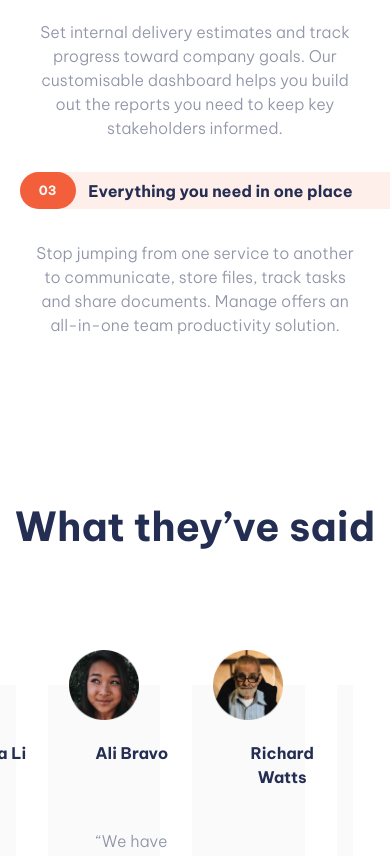
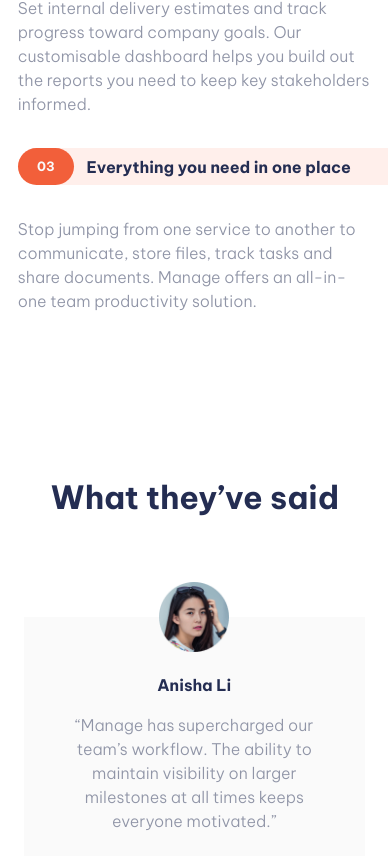
Before and after one commit to justPulfer/manage-landing-page, a plain HTML site: page index.html in a window 390 px wide. Shown: the part 1395-2251 px from the top of the page. Drawn offline with nearby package versions, Linux system fonts and the light colour scheme.

Commit message:
fixing carousel slider issues

```diff
--- a/style.css
+++ b/style.css
@@ -283,17 +283,23 @@ button {
 }
 
 .testi-cards {
-	width: 115%;
-	margin-left: -6rem;
+	width: 100%;
 	display: grid;
 	grid-auto-flow: column;
-	grid-auto-columns: 35%;
-
+	grid-auto-columns: 38%;
 	overflow-x: auto;
 	overscroll-behavior-inline: contain;
 
-	gap: 2rem;
+	gap: 1rem;
 	padding: 4rem;
+
+	-ms-overflow-style: none; /* IE and Edge */
+	scrollbar-width: none; /* Firefox */
+}
+
+/* Hide scrollbar for Chrome, Safari */
+.testi-cards::-webkit-scrollbar {
+	display: none;
 }
 
 .snap-inline {
@@ -305,7 +311,7 @@ button {
 }
 
 .carousel-nav {
-	display: flex;
+	display: none;
 	justify-content: center;
 	gap: 1rem;
 }
@@ -317,6 +323,10 @@ button {
 	height: 0.5rem;
 	outline: 2px solid var(--neutralVeryPaleRed);
 	background: none;
+}
+
+.carousel-indicator.current {
+	background: var(--primaryBrightRedLighter);
 }
 
 .card {
@@ -596,7 +606,8 @@ footer {
 	}
 
 	.differences-texts .titles {
-		width: 110%;
+		width: 95vw;
+		margin-left: 1rem;
 		max-width: 40rem;
 		display: flex;
 		align-items: center;
@@ -607,6 +618,7 @@ footer {
 
 	.difference {
 		max-width: 40rem;
+		text-align: left;
 	}
 
 	.differences-title {
@@ -623,6 +635,23 @@ footer {
 	/* about-manage-section */
 	.about-manage-section {
 		flex-direction: column;
+	}
+
+	/* Testimonials */
+	.testimonials h2 {
+		font-size: 2rem;
+		margin-bottom: 0;
+	}
+
+	.testi-cards {
+		grid-auto-columns: 130%;
+		margin: 0 1.5rem;
+		gap: 5rem;
+		padding-bottom: 0;
+	}
+
+	.carousel-nav {
+		display: flex;
 	}
 
 	/* simplify section */
```
